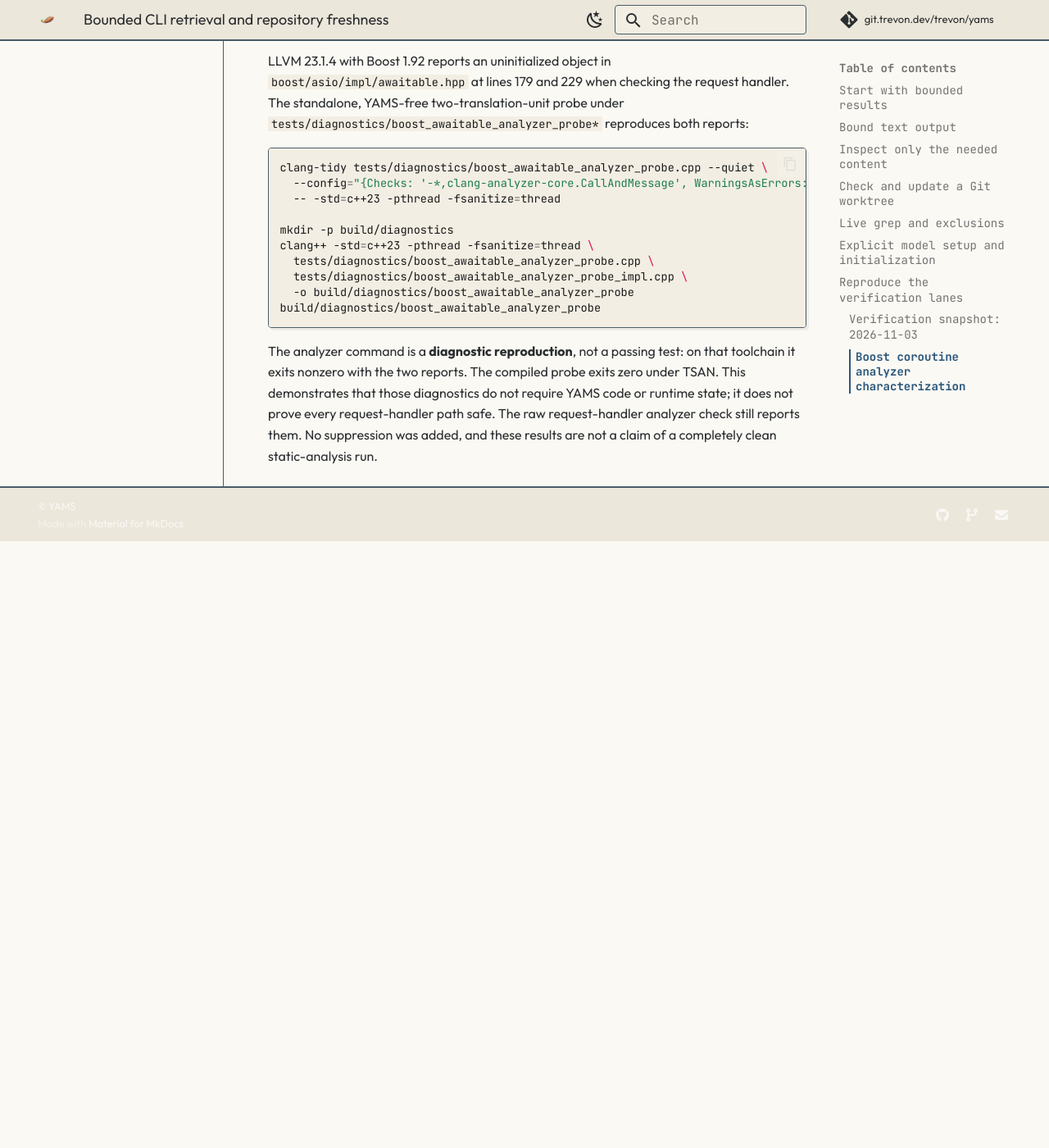
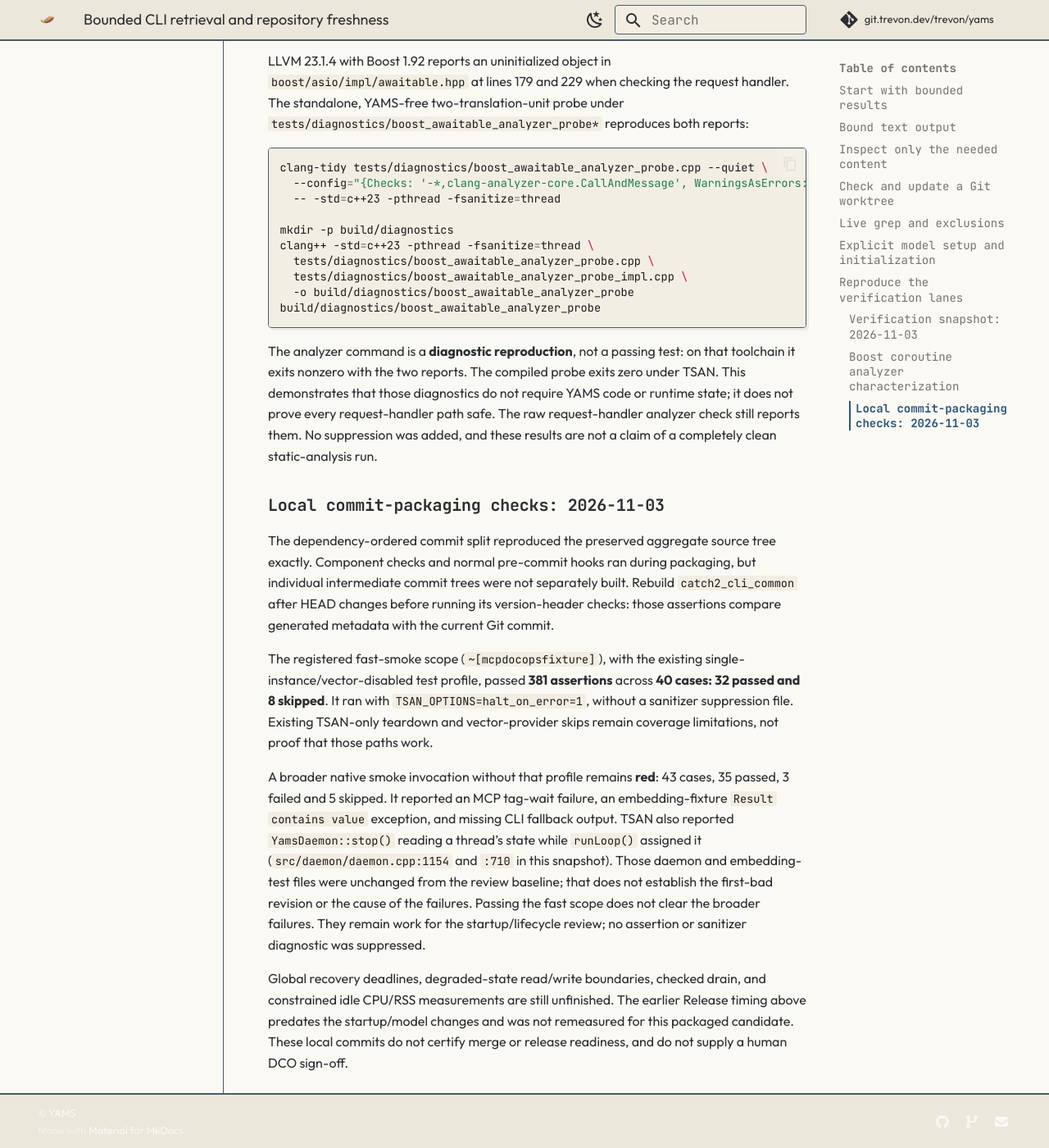
Before and after one commit to trvon/yams, an MkDocs documentation site: the page built from docs/cli-retrieval.md, in a window 1280 px wide and 1400 px high, scrolled down 4755 px. Shown: the whole window at 82% size. Built offline with MkDocs 1.6.1 and Material for MkDocs 9.7.7, drawn with Linux system fonts in a browser that asks for light colours; before the commit the page ends 5415 px from its top, so only the background shows below that.

Commit message:
docs(validation): distinguish fast-smoke checks from broader failures
Record the actual scoped passes, existing skips, unresolved broader smoke and daemon stop/runLoop TSAN findings, and generated-version refresh requirement. The earlier Release KPI predates startup/model edits. No claim of independently built intermediate commits, global recovery completion, merge readiness or human DCO certification. AI-assisted documentation; no Signed-off-by asserted.

```diff
--- a/docs/cli-retrieval.md
+++ b/docs/cli-retrieval.md
@@ -226,3 +226,34 @@ zero under TSAN. This demonstrates that those diagnostics do not require YAMS
 code or runtime state; it does not prove every request-handler path safe. The
 raw request-handler analyzer check still reports them. No suppression was added,
 and these results are not a claim of a completely clean static-analysis run.
+
+### Local commit-packaging checks: 2026-11-03
+
+The dependency-ordered commit split reproduced the preserved aggregate source tree
+exactly. Component checks and normal pre-commit hooks ran during packaging, but
+individual intermediate commit trees were not separately built. Rebuild
+`catch2_cli_common` after HEAD changes before running its version-header checks:
+those assertions compare generated metadata with the current Git commit.
+
+The registered fast-smoke scope (`~[mcpdocopsfixture]`), with the existing
+single-instance/vector-disabled test profile, passed **381 assertions** across
+**40 cases: 32 passed and 8 skipped**. It ran with
+`TSAN_OPTIONS=halt_on_error=1`, without a sanitizer suppression file. Existing
+TSAN-only teardown and vector-provider skips remain coverage limitations, not
+proof that those paths work.
+
+A broader native smoke invocation without that profile remains **red**:
+43 cases, 35 passed, 3 failed and 5 skipped. It reported an MCP tag-wait failure,
+an embedding-fixture `Result contains value` exception, and missing CLI fallback
+output. TSAN also reported `YamsDaemon::stop()` reading a thread's state while
+`runLoop()` assigned it (`src/daemon/daemon.cpp:1154` and `:710` in this snapshot).
+Those daemon and embedding-test files were unchanged from the review baseline;
+that does not establish the first-bad revision or the cause of the failures.
+Passing the fast scope does not clear the broader failures. They remain work for
+the startup/lifecycle review; no assertion or sanitizer diagnostic was suppressed.
+
+Global recovery deadlines, degraded-state read/write boundaries, checked drain,
+and constrained idle CPU/RSS measurements are still unfinished. The earlier
+Release timing above predates the startup/model changes and was not remeasured
+for this packaged candidate. These local commits do not certify merge or release
+readiness, and do not supply a human DCO sign-off.
```
